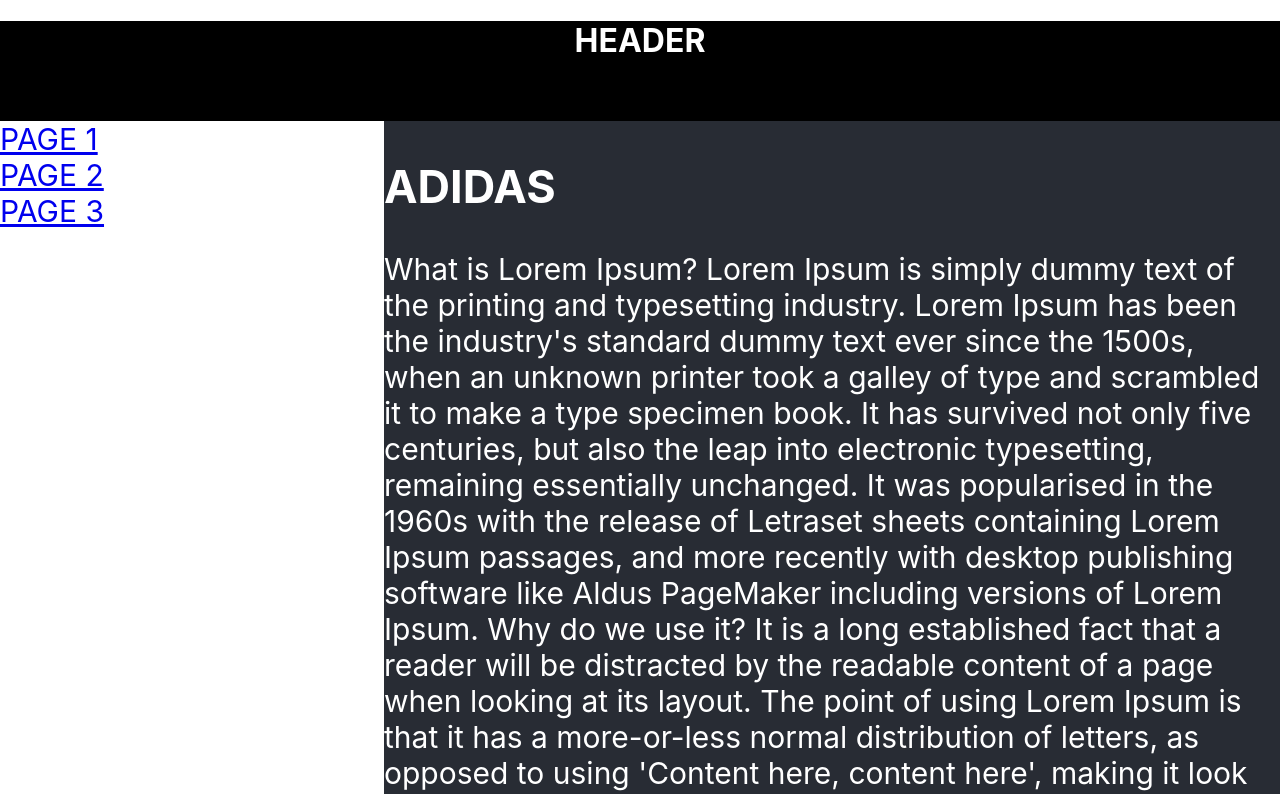
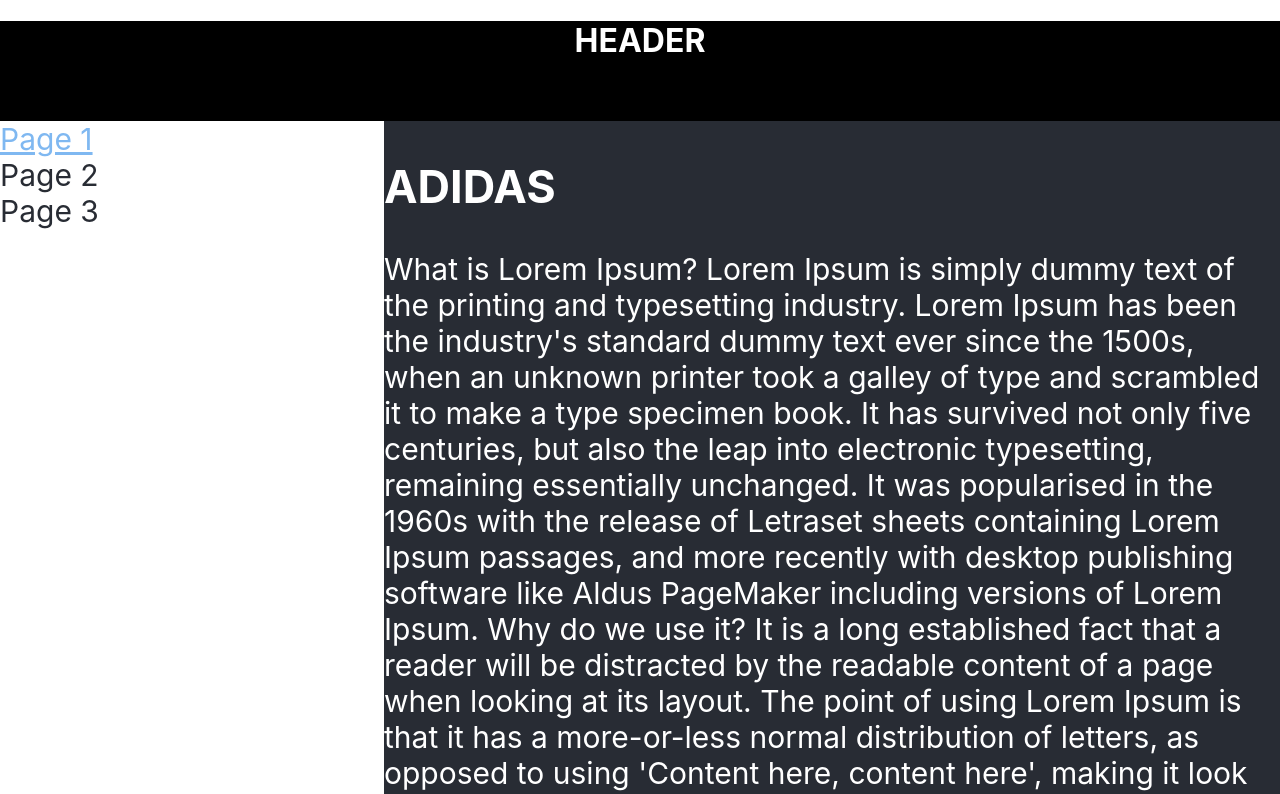
Before and after one commit to eliseevais/repeat-microtasks, a React (Create React App) app: page /page1 in a window 1280 px wide. Shown: the top 794 px of the page. Built offline with nearby package versions, Linux system fonts and the light colour scheme.

Commit message:
sprint 03 week 01: lesson 4 Navlink, Link, a

```diff
--- a/src/App.tsx
+++ b/src/App.tsx
@@ -15,13 +15,40 @@
       <div className={styles.body}>
         <div className={styles.nav}>
           <div>
-            <NavLink to="/page1">PAGE 1</NavLink>
+            <NavLink
+              to="/page1"
+              className={({ isActive }) =>
+                isActive
+                  ? `${styles.navLink} ${styles.activeNavLink}`
+                  : styles.navLink
+              }
+            >
+              Page 1
+            </NavLink>
           </div>
           <div>
-            <NavLink to="/page2">PAGE 2</NavLink>
+            <NavLink
+              to="/page2"
+              className={({ isActive }) =>
+                isActive
+                  ? `${styles.navLink} ${styles.activeNavLink}`
+                  : styles.navLink
+              }
+            >
+              Page 2
+            </NavLink>
           </div>
           <div>
-            <NavLink to="/page3">PAGE 3</NavLink>
+            <NavLink
+              to="/page3"
+              className={({ isActive }) =>
+                isActive
+                  ? `${styles.navLink} ${styles.activeNavLink}`
+                  : styles.navLink
+              }
+            >
+              Page 3
+            </NavLink>
           </div>
         </div>
 
--- a/src/components/Site.module.css
+++ b/src/components/Site.module.css
@@ -33,3 +33,13 @@
   text-align: center;
   color: white;
 }
+
+.navLink {
+  text-decoration: none;
+  color: #282c34;
+}
+
+.activeNavLink {
+  color: #7fb8f1;
+  text-decoration: underline;
+}
```
Also changed, not shown: src/App.css (+0 -35 lines).
